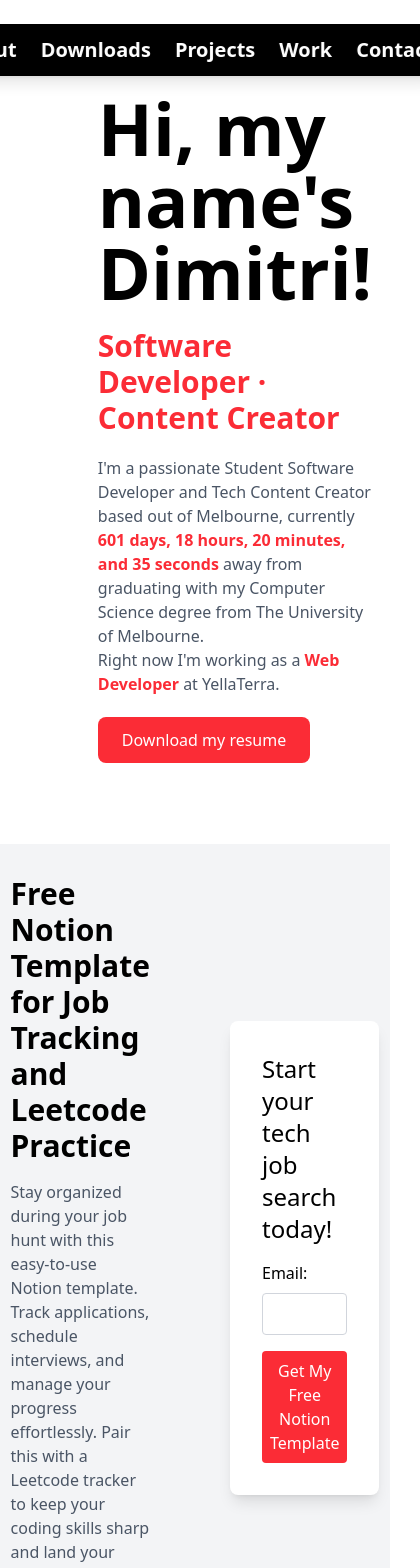
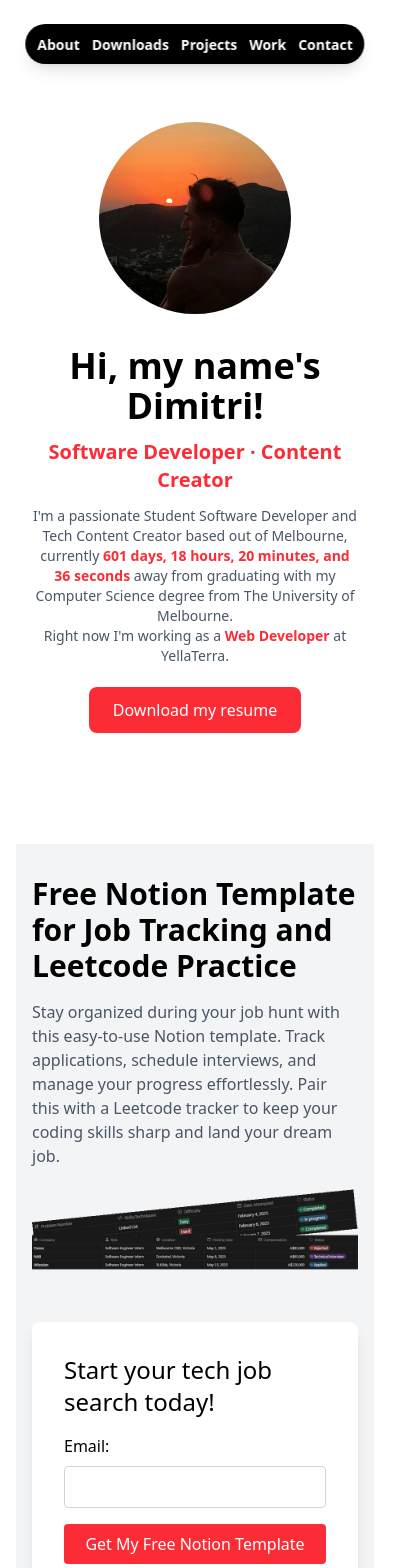
Before and after one commit to mitso2005/portfolio, a React (Vite) app: page / in a window 390 px wide. Shown: the top 1568 px of the page, 420 px wide, since content can reach past the window. Built offline with nearby package versions, Linux system fonts and the light colour scheme; no server answers.

Commit message:
added better mobile support

```diff
--- a/src/App.jsx
+++ b/src/App.jsx
@@ -10,15 +10,16 @@ import Contact from "./components/Contact";
 
 function App() {
   return (
-    <div>
+    <div className="mx-auto">
       <Navbar />
+      <div className="container mx-auto px-4 lg:px-8">
         <section id="about">
           <About />
         </section>
 
         <section id="downloads">
-        <div className="flex items-center justify-center w-full px-12 py-8 bg-gray-100">
-          <div className="flex max-w-7xl mx-auto items-center md:items-center gap-20">
+          <div className="flex items-center justify-center w-full py-8 bg-gray-100">
+            <div className="flex flex-col md:flex-row max-w-7xl mx-auto items-center gap-8 md:gap-20 px-4">
               {/* Left: Description */}
               <DownloadDescription />
 
@@ -29,7 +30,7 @@ function App() {
         </section>
 
         <section id="projects">
-        <div className="max-w-7xl mx-auto px-12 py-8 bg-white">
+          <div className="max-w-7xl mx-auto px-4 py-8 bg-white">
             <h2 className="text-3xl font-bold mb-2">Projects</h2>
             <Project
                 title="This Portfolio!"
@@ -49,7 +50,7 @@ function App() {
         </section>
 
         <section id="work">
-        <div className="max-w-7xl mx-auto px-12 py-8 bg-white">
+          <div className="max-w-7xl mx-auto px-4 py-8 bg-white">
             <h2 className="text-3xl font-bold mb-2">Relevant Work Experience</h2>
             <Work
                 title="Web Developer"
@@ -63,7 +64,7 @@ function App() {
         <section id="contact">
           <Contact />
         </section>
-
+      </div>
       <Footer />
     </div>
   );
--- a/src/components/About.jsx
+++ b/src/components/About.jsx
@@ -30,26 +30,26 @@ function About() {
     }, [targetDate]);
 
     return (
-        <section id="about" className="min-h-screen flex items-center justify-center bg-white">
-            <div className="flex items-center gap-20 px-12">
-                <div>
+        <section id="about" className="min-h-screen flex items-center justify-center bg-white py-20">
+            <div className="flex flex-col md:flex-row items-center gap-8 md:gap-20 max-w-7xl mx-auto px-4">
+                <div className="w-48 md:w-80">
                     {/* Circular Image */}
                     <img
                     src={profileImg}
                     alt="Dimitri"
-                    className="w-80 h-80 rounded-full object-cover"
+                    className="w-full h-full rounded-full object-cover"
                     />
                 </div>
 
-                <div>
+                <div className="text-center md:text-left">
                     {/* Title and Subtitle */}
-                    <h1 className="text-7xl font-bold mb-5 text-left">Hi, my name's Dimitri!</h1>
-                    <h3 className="text-3xl font-medium mb-5 text-left">
+                    <h1 className="text-4xl md:text-7xl font-bold mb-3 md:mb-5">Hi, my name's Dimitri!</h1>
+                    <h3 className="text-xl md:text-3xl font-medium mb-3 md:mb-5">
                     <span className="font-bold text-red-500">Software Developer · Content Creator</span>
                     </h3>
 
                     {/* Countdown */}
-                    <div className="text-1xl max-w-3xl mx-auto text-gray-600 mb-5">
+                    <div className="text-sm md:text-base max-w-3xl mx-auto text-gray-600 mb-5">
                         <p>
                             I'm a passionate Student Software Developer and Tech Content Creator based out of Melbourne, currently <span className="font-bold text-red-500">{gradCountdown.days} days, {gradCountdown.hours} hours, {gradCountdown.minutes} minutes, and {gradCountdown.seconds} seconds</span> away from graduating with my Computer Science degree from The University of Melbourne.
                         </p>
--- a/src/components/Contact.jsx
+++ b/src/components/Contact.jsx
@@ -40,10 +40,10 @@ const Contact = () => {
     };
 
     return (
-        <div className="bg-gray-100 w-full flex items-center justify-center py-12 px-4">
-            <div className="max-w-3xl w-full p-8 bg-white shadow-md rounded-lg">
-                <h2 className="text-2xl font-bold mb-4">Contact Me</h2>
-                <p className="mb-6">If you're a brand looking to collaborate, please send me an email using the form below.</p>
+        <div className="bg-gray-100 w-full flex items-center justify-center py-8 sm:py-12">
+            <div className="max-w-3xl w-full mx-4 p-4 sm:p-8 bg-white shadow-md rounded-lg">
+                <h2 className="text-xl sm:text-2xl font-bold mb-4">Contact Me</h2>
+                <p className="text-sm sm:text-base mb-6">If you're a brand looking to collaborate, please send me an email using the form below.</p>
                 {status === 'success' && (
                     <div className="mb-4 text-green-600">Message sent successfully!</div>
                 )}
--- a/src/components/Footer.jsx
+++ b/src/components/Footer.jsx
@@ -5,7 +5,7 @@ import { Link } from "react-scroll";  // Import Link from react-scroll
 function Footer() {
   return (
     <footer className="bg-black text-white py-6">
-      <div className="container mx-auto text-center space-y-4">
+      <div className="container mx-auto px-4 text-center space-y-4">
         {/* Social Media Links */}
         <div className="flex justify-center space-x-6">
           <a href="https://www.instagram.com/dimitri_petrakis" target="_blank" rel="noopener noreferrer" className="hover:text-red-500 transition">
--- a/src/components/Navbar.jsx
+++ b/src/components/Navbar.jsx
@@ -4,9 +4,9 @@ import { Link } from "react-scroll";  // Import Link from react-scroll
 function Navbar() {
   return (
     <header className="fixed top-6 left-1/2 -translate-x-1/2 bg-black bg-opacity-80 text-white
-                      shadow-lg rounded-full backdrop-blur-md px-6 py-3 z-50 w-fit">
+                      shadow-lg rounded-full backdrop-blur-md px-3 sm:px-6 py-2 sm:py-3 z-50 w-fit">
       <nav>
-        <ul className="flex justify-center space-x-6">
+        <ul className="flex justify-center space-x-3 sm:space-x-6">
           {["About", "Downloads", "Projects", "Work", "Contact"].map((item) => (
             <li key={item}>
               <Link
@@ -14,7 +14,7 @@ function Navbar() {
                 smooth={true}
                 duration={50}
                 offset={-100}
-                className="font-bold text-xl hover:text-red-500 transition cursor-pointer"
+                className="font-bold text-sm sm:text-xl hover:text-red-500 transition cursor-pointer"
               >
                 {item}
               </Link>
--- a/src/components/Work.jsx
+++ b/src/components/Work.jsx
@@ -1,7 +1,7 @@
 const Work = ({ title, company, time, website}) => {
 
     return (
-        <div className="flex justify-between items-center border-b border-gray-300 py-4">
+        <div className="flex flex-col sm:flex-row justify-between items-start sm:items-center border-b border-gray-300 py-4 gap-2">
             {/* Left: Company & Title */}
             <div>
                 <h3 className="text-lg font-semibold">{title}</h3>
@@ -11,7 +11,7 @@ const Work = ({ title, company, time, website}) => {
                 </a>
             </div>
 
-            <p className=" text-gray-400">{time}</p>
+            <p className="text-sm text-gray-400">{time}</p>
         </div>
     );
 };
```
Lines whose indentation alone changed are shown as unchanged.
